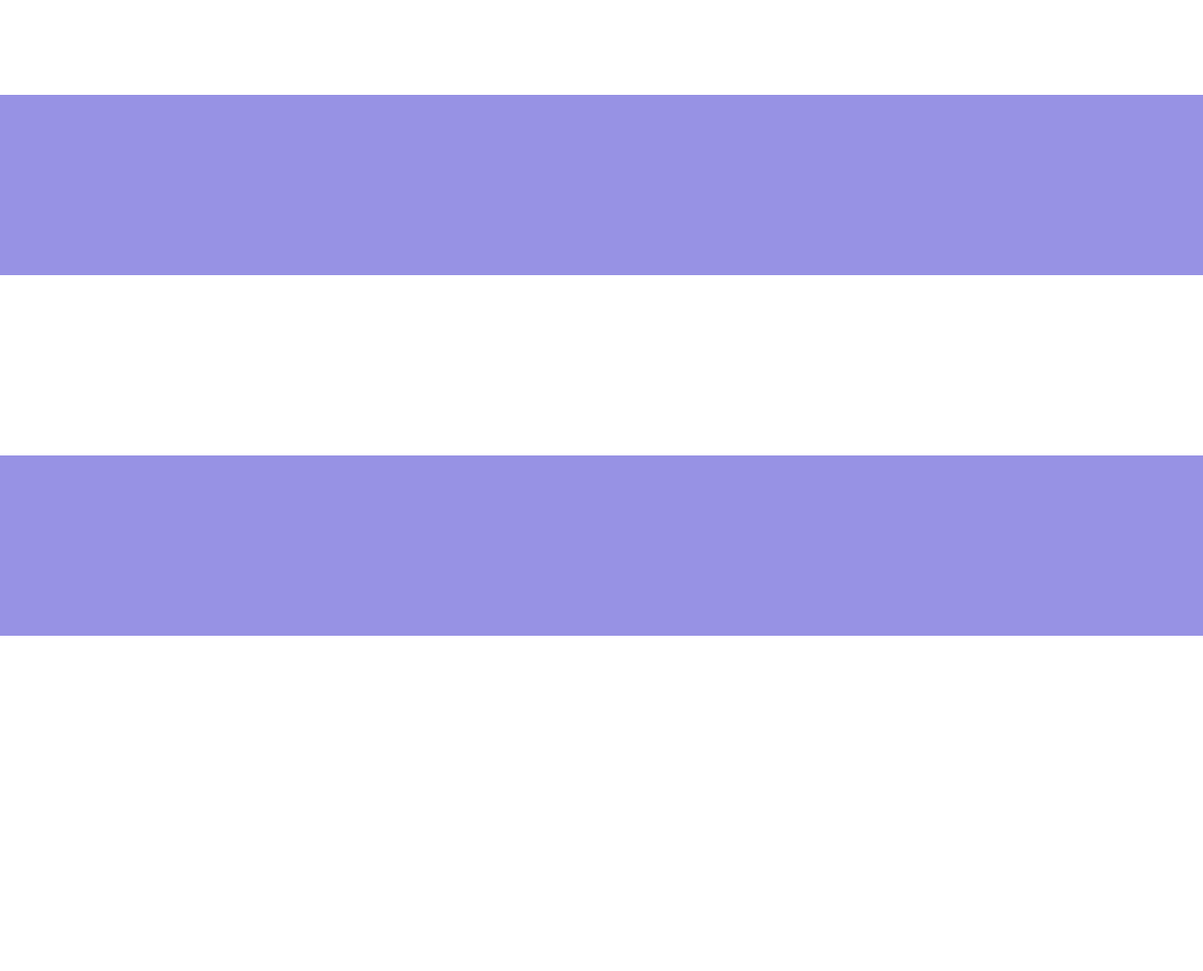
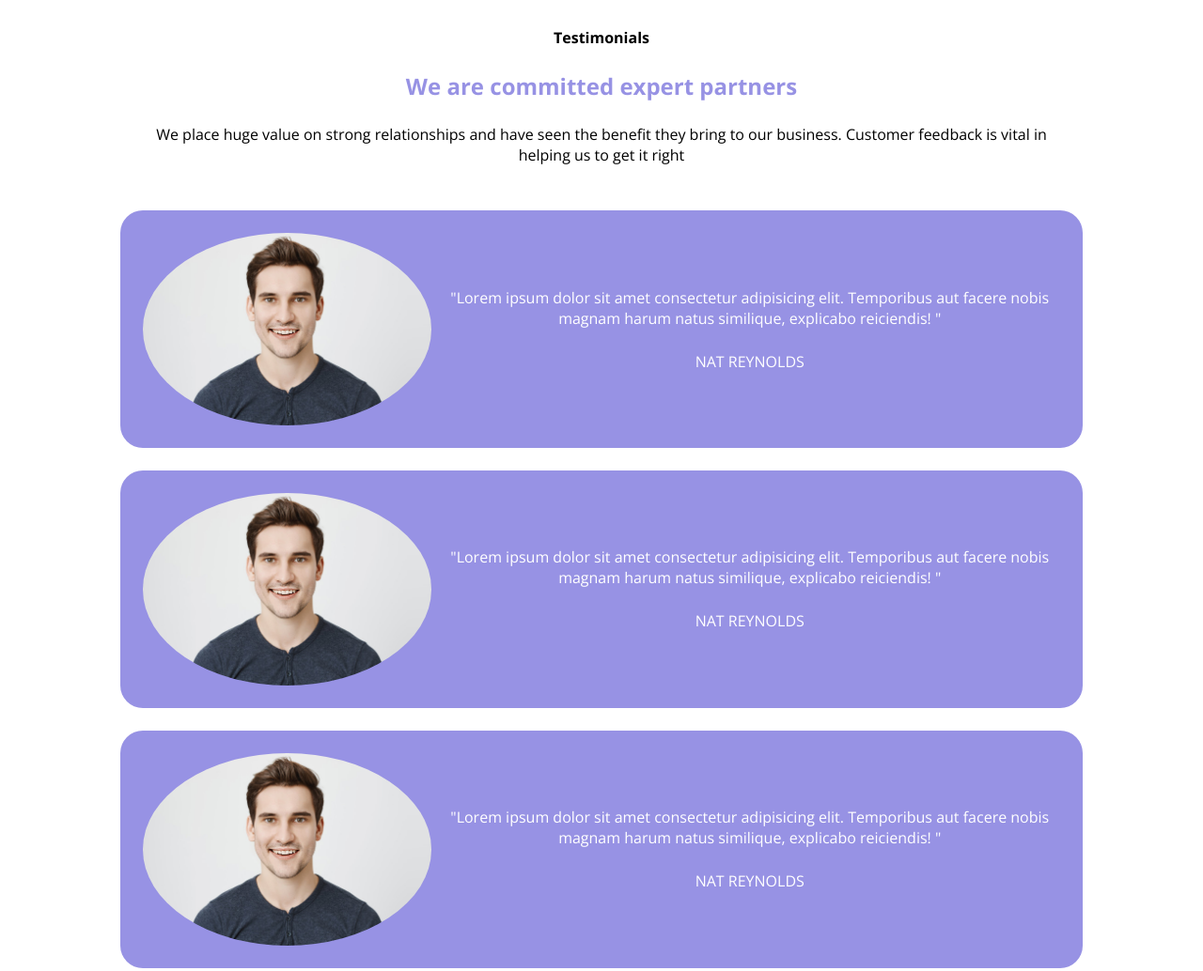
Before and after one commit to marcogiammari/htmlcss-responsive-layout, a plain HTML site: page index.html in a window 1280 px wide. Shown: the part 1660-2694 px from the top of the page at 94% size. Before the commit the page ends 2337 px from the top, so only its background shows below. Drawn offline with nearby package versions, Linux system fonts and the light colour scheme.

Commit message:
feat third section

```diff
--- a/index.html
+++ b/index.html
@@ -113,7 +113,31 @@
             </div>
         </section>
         <section>
-
+            <div class="container testimonials flex flex-dir-col gap24">
+                <div class="card flex flex-dir-col just-cont-center gap24 txt-align-center">
+                    <h4>Testimonials</h4>
+                    <h2 class="txt-purple">We are committed expert partners</h2>
+                    <p>We place huge value on strong relationships and have seen the benefit they bring to our business. Customer feedback is vital in helping us to get it right</p>
+                </div>
+                <div class="card bg-purple txt-white flex flex-dir-col just-cont-center gap24 txt-align-center">
+                    <div class="card-img flex just-cont-center"><img src="img/testimonial1.jpg" alt="Testimonial"></div>
+                    <div class="card-txt"> <blockquote><span>"</span>Lorem ipsum dolor sit amet consectetur adipisicing elit. Temporibus aut facere nobis magnam harum natus similique, explicabo reiciendis! <span>"</span></blockquote>
+                    <p>NAT REYNOLDS</p>
+                    </div>
+                </div>
+                <div class="card bg-purple txt-white flex flex-dir-col just-cont-center gap24 txt-align-center">
+                    <div class="card-img flex just-cont-center"><img src="img/testimonial1.jpg" alt="Testimonial"></div>
+                    <div class="card-txt"> <blockquote><span>"</span>Lorem ipsum dolor sit amet consectetur adipisicing elit. Temporibus aut facere nobis magnam harum natus similique, explicabo reiciendis! <span>"</span></blockquote>
+                    <p>NAT REYNOLDS</p>
+                    </div>
+                </div>
+                <div class="card bg-purple txt-white flex flex-dir-col just-cont-center gap24 txt-align-center">
+                    <div class="card-img flex just-cont-center"><img src="img/testimonial1.jpg" alt="Testimonial"></div>
+                    <div class="card-txt"> <blockquote><span>"</span>Lorem ipsum dolor sit amet consectetur adipisicing elit. Temporibus aut facere nobis magnam harum natus similique, explicabo reiciendis! <span>"</span></blockquote>
+                    <p>NAT REYNOLDS</p>
+                    </div>
+                </div>
+            </div>
         </section>
         <section class="bg-purple">
 
--- a/main/debug.css
+++ b/main/debug.css
@@ -14,6 +14,7 @@
     min-height: 600px;
 }
 
-section {
-    padding: 6rem 0;
+
+.testimonials img {
+    min-width: 150px;
 }
--- a/main/helpers.css
+++ b/main/helpers.css
@@ -14,6 +14,8 @@
 .col33                      {width: calc(100% / 3);}
 .col50                      {width: 50%;}
 .italic                     {font-style: italic;}
+.gap24                      {gap: 1.5rem}
+.txt-align-center           {text-align: center;}
 
 /* COLORS */
 
--- a/main/style.css
+++ b/main/style.css
@@ -42,8 +42,12 @@ li {
 
 /* MAIN */
 
+section {
+    padding: 6rem 0;
+}
+
 .container {
-    width: 100%;
+    width: 80%;
     margin: auto;
 }
 
@@ -80,6 +84,15 @@ li {
     text-align: center;
 }
 
+.testimonials .card {
+    padding: 1.5rem;
+    border-radius: 1.5rem;
+}
+
+.testimonials .card-img img {
+    border-radius: 100%;
+}
+
 
 /* FOOTER */
 
@@ -101,6 +114,15 @@ li {
         align-self: start;
         text-align: center;
         border: 1px solid red;
+    }
+
+    .testimonials .card.bg-purple {
+        flex-direction: row;
+        gap: 0.5rem;
+    }
+
+    .testimonials .card-img {
+        width: 50%;
     }
 }
 
@@ -171,4 +193,14 @@ li {
         flex-direction: column;
         justify-content: end;
     }
+
+    .testimonials .card.bg-purple {
+        flex-direction: row;
+        gap: 0.5rem;
+        align-items: center;
+    }
+
+    .testimonials .card-img {
+        width: 50%;
+    }
 }
```
